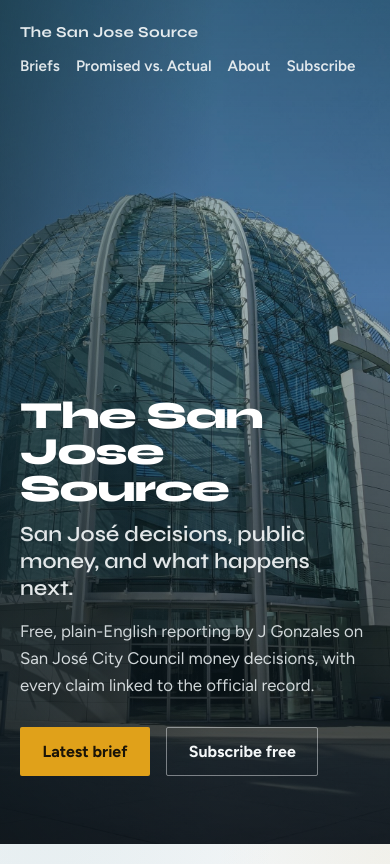
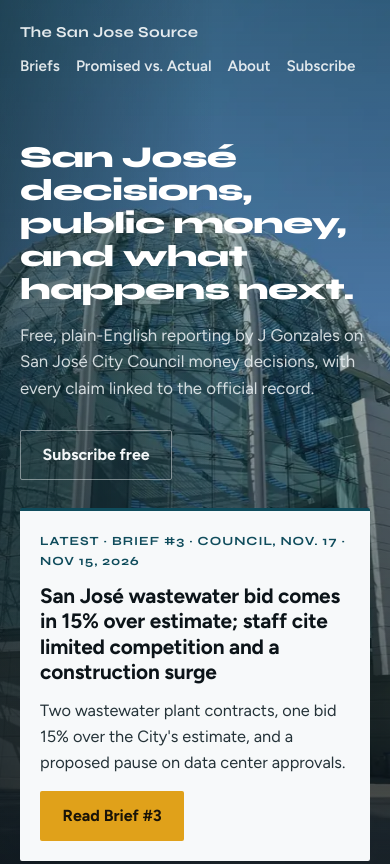
Before and after one commit to knightingale408/thesanjosesource, a plain HTML site: page index.html in a window 390 px wide. Shown: the top 864 px of the page. Drawn offline with Linux system fonts and the light colour scheme.

Commit message:
Lead the homepage's first screen with the latest brief, and serve a smaller hero photo.
The hero filled the whole first screen with the site name, so Brief #3 only
appeared after scrolling. Now:

- The hero is a band sized to its content instead of 100svh. The giant site
  name is gone (it stays in the nav and footer); the tagline is the h1.
- build.py writes a latest-brief card into the band (headline, coverage
  label, homepage blurb, gold "Read Brief #N" button) between the existing
  hero-latest markers, so it updates with every new brief.
- The City Hall photo is served as WebP: a 69 KB portrait crop on phones and
  57/132 KB landscape crops on wider screens, instead of the 491 KB JPEG
  everywhere. hero.jpg stays as the fallback.

Copy is unchanged apart from the button label ("Latest brief" is now
"Read Brief #3"). No facts changed.

Co-Authored-By: Claude Opus 5.5 <noreply@anthropic.com>
Claude-Session: https://claude.ai/code/session_01C2zZesktYfnHBsxmowoPhd

```diff
--- a/index.html
+++ b/index.html
@@ -66,14 +66,26 @@
 
     <header class="hero" id="top">
       <div class="hero__media" aria-hidden="true">
+        <picture>
+          <source
+            media="(max-width: 640px)"
+            type="image/webp"
+            srcset="./assets/hero-tall-800.webp"
+          />
+          <source
+            type="image/webp"
+            srcset="./assets/hero-wide-960.webp 960w, ./assets/hero-wide-1600.webp 1600w"
+            sizes="100vw"
+          />
           <img
             class="hero__img"
             src="./assets/hero.jpg"
-          alt="San José City Hall"
+            alt=""
             width="1800"
             height="2400"
             fetchpriority="high"
           />
+        </picture>
         <div class="hero__veil"></div>
       </div>
 
@@ -87,8 +99,8 @@
         </div>
       </nav>
 
+      <div class="hero__inner">
         <div class="hero__copy">
-        <p class="hero__brand reveal" data-reveal>The San Jose Source</p>
           <h1 class="hero__headline reveal" data-reveal>
             San José decisions, public money, and what happens next.
           </h1>
@@ -97,11 +109,19 @@
             money decisions, with every claim linked to the official record.
           </p>
           <div class="hero__cta reveal" data-reveal>
-          <!-- build:hero-latest-start -->
-          <a class="btn btn--gold" href="/brief/3/">Latest brief</a>
-          <!-- build:hero-latest-end -->
             <a class="btn btn--ghost" href="#subscribe">Subscribe free</a>
           </div>
+        </div>
+        <!-- build:hero-latest-start -->
+        <article class="hero__latest reveal" data-reveal aria-labelledby="hero-latest-title">
+          <p class="hero__latest-label">Latest · Brief #3 · Council, Nov. 17 · Nov 15, 2026</p>
+          <h2 id="hero-latest-title" class="hero__latest-title">
+            <a href="/brief/3/">San José wastewater bid comes in 15% over estimate; staff cite limited competition and a construction surge</a>
+          </h2>
+          <p class="hero__latest-blurb">Two wastewater plant contracts, one bid 15% over the City&#x27;s estimate, and a proposed pause on data center approvals.</p>
+          <a class="btn btn--gold" href="/brief/3/">Read Brief #3</a>
+        </article>
+        <!-- build:hero-latest-end -->
       </div>
     </header>
 
--- a/styles.css
+++ b/styles.css
@@ -94,7 +94,6 @@ a:hover {
 /* —— Hero —— */
 .hero {
   position: relative;
-  min-height: 100svh;
   display: grid;
   grid-template-rows: auto 1fr;
   color: #f4f7f8;
@@ -108,11 +107,15 @@ a:hover {
   z-index: -1;
 }
 
+.hero__media picture {
+  display: contents;
+}
+
 .hero__img {
   width: 100%;
   height: 100%;
   object-fit: cover;
-  object-position: center 28%;
+  object-position: center 40%;
   transform: scale(1.06);
   animation: kenburns 28s var(--ease) forwards;
 }
@@ -192,33 +195,85 @@ a:hover {
   opacity: 1;
 }
 
+/* First screen: tagline on the left, the latest brief on the right
+   (stacked on phones). The brief card is written by build.py. */
+.hero__inner {
+  display: grid;
+  gap: 1.75rem 3rem;
+  align-items: end;
+  padding: clamp(1.5rem, 5vh, 3.5rem) clamp(1.25rem, 4vw, 2.5rem) clamp(2rem, 6vh, 4rem);
+  width: min(100%, var(--max));
+  margin: 0 auto;
+}
+
+@media (min-width: 860px) {
+  .hero__inner {
+    grid-template-columns: minmax(0, 1fr) minmax(0, 1.15fr);
+  }
+}
+
 .hero__copy {
   display: flex;
   flex-direction: column;
-  justify-content: flex-end;
-  padding: 0 clamp(1.25rem, 4vw, 2.5rem) clamp(3rem, 8vh, 5rem);
-  max-width: 44rem;
+  max-width: 34rem;
 }
 
-.hero__brand {
-  margin: 0 0 0.85rem;
+.hero__latest {
+  background: var(--paper);
+  color: var(--ink);
+  border-top: 3px solid var(--bay);
+  border-radius: var(--radius);
+  padding: clamp(1.25rem, 3vw, 1.75rem);
+  display: grid;
+  gap: 0.75rem;
+  justify-items: start;
+}
+
+.hero__latest-label {
+  margin: 0;
   font-family: var(--font-display);
-  font-weight: 800;
-  font-size: clamp(2.4rem, 7vw, 4.75rem);
-  line-height: 0.95;
-  letter-spacing: -0.03em;
-  color: #fff;
-  text-wrap: balance;
+  font-weight: 700;
+  font-size: 0.78rem;
+  letter-spacing: 0.08em;
+  text-transform: uppercase;
+  color: var(--bay);
+}
+
+.hero__latest-title {
+  margin: 0;
+  font-family: var(--font-body);
+  font-weight: 700;
+  font-size: clamp(1.3rem, 2.6vw, 1.65rem);
+  line-height: 1.22;
+  letter-spacing: -0.01em;
+}
+
+.hero__latest-title a {
+  color: var(--ink);
+  text-decoration: none;
+}
+
+.hero__latest-title a:hover {
+  color: var(--bay);
+  text-decoration: underline;
+}
+
+.hero__latest-blurb {
+  margin: 0 0 0.25rem;
+  font-size: 1.02rem;
+  color: var(--ink-soft);
 }
 
 .hero__headline {
   margin: 0 0 1rem;
   font-family: var(--font-display);
-  font-weight: 600;
-  font-size: clamp(1.35rem, 3.2vw, 1.85rem);
-  line-height: 1.25;
-  color: rgba(244, 247, 248, 0.92);
-  max-width: 22ch;
+  font-weight: 800;
+  font-size: clamp(1.9rem, 3.3vw, 2.5rem);
+  line-height: 1.08;
+  letter-spacing: -0.02em;
+  color: #fff;
+  max-width: 20ch;
+  text-wrap: balance;
 }
 
 .hero__lede {
```
Also changed, not shown: assets/hero-tall-800.webp (added), assets/hero-wide-1600.webp (added), assets/hero-wide-960.webp (added), 1 other file. Lines whose indentation alone changed are shown as unchanged.
